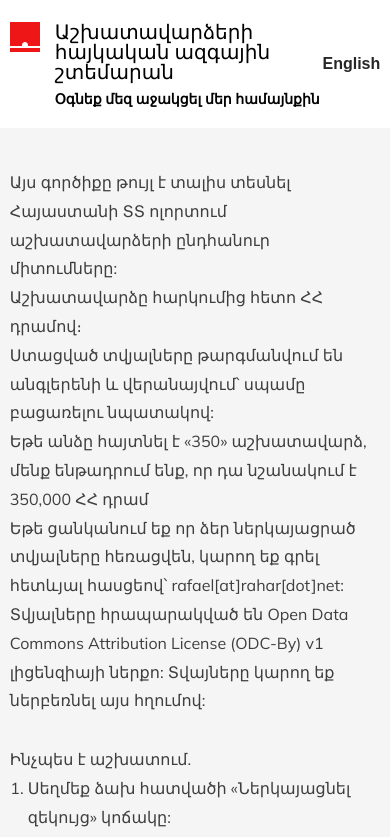
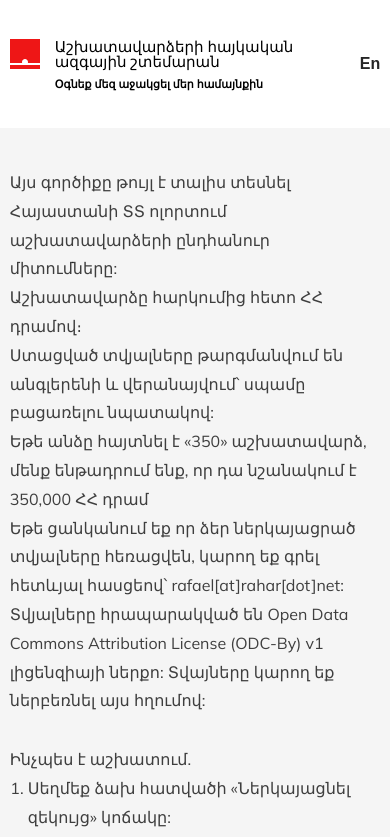
Before and after one commit to The-Sofware-Development-Company/salariesam, a React (Create React App) app: page / in a window 390 px wide. Shown: the top 837 px of the page. Built offline with nearby package versions, Linux system fonts and the light colour scheme.

Commit message:
Fix: mobile UI

```diff
--- a/src/components/Header/Header.jsx
+++ b/src/components/Header/Header.jsx
@@ -53,9 +53,7 @@ const Header = () => {
             setLanguage((prev) => (prev === "en" ? "hy" : "en"));
           }}
         >
-          {
-            language === "hy" ? "English" : "Հայերեն"
-          }
+          {language === "hy" ? "En" : "Հայ"}
         </button>
       </div>
     </header>
--- a/src/components/Header/styles.scss
+++ b/src/components/Header/styles.scss
@@ -8,31 +8,45 @@
   .container {
     display: flex;
     justify-content: space-between;
+    @media only screen and (max-width: 1440px) {
+      max-width: 1300px;
+    }
   }
   .logo-container {
     width: 100%;
-    max-width: 650px;
     display: flex;
     align-items: flex-start;
   }
   .logo {
     width: 100%;
     max-width: 30px;
-    // @media only screen and (max-width: 992px) {
-    //   max-width: 90%;
-    // }
   }
   .texts {
-    margin-left: 15px;
+    margin: 0 15px;
     .title {
       margin-bottom: 10px;
+      @media only screen and (max-width: 780px) {
+        font-size: 26px;
+      }
+      @media only screen and (max-width: 600px) {
+        font-size: 20px;
+      }
       &:lang(hy) {
         font-size: 20px;
+        @media only screen and (max-width: 480px) {
+          font-size: 15px;
+        }
       }
     }
     .subtitle {
+      @media only screen and (max-width: 400px) {
+        font-size: 14px;
+      }
       &:lang(hy) {
         font-size: 14px;
+        @media only screen and (max-width: 480px) {
+          font-size: 11px;
+        }
       }
     }
   }
--- a/src/styles/common.scss
+++ b/src/styles/common.scss
@@ -22,6 +22,9 @@ button {
   margin: 0 auto;
   @media only screen and (max-width: 1800px) {
     max-width: 1440px;
+  }
+  @media only screen and (max-width: 1440px) {
+    max-width: 1140px;
   }
 }
 
--- a/src/styles/main.scss
+++ b/src/styles/main.scss
@@ -48,7 +48,7 @@ form {
 .search-result-text {
   text-align: right;
   position: absolute;
-  right: 0;
+  right: 2px;
   bottom: -20px;
   @media only screen and (max-width: 991px) {
     right: initial;
```
